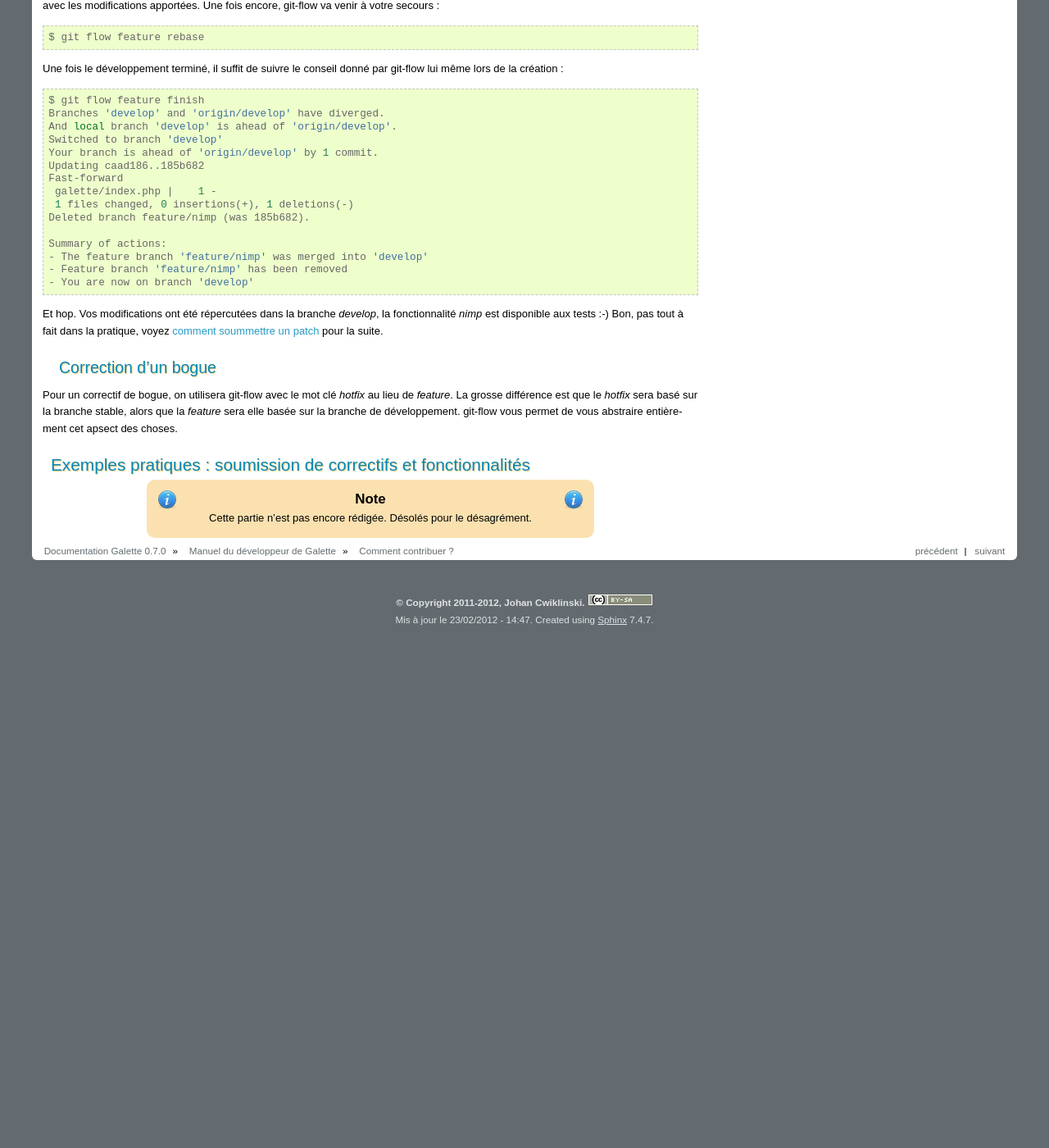
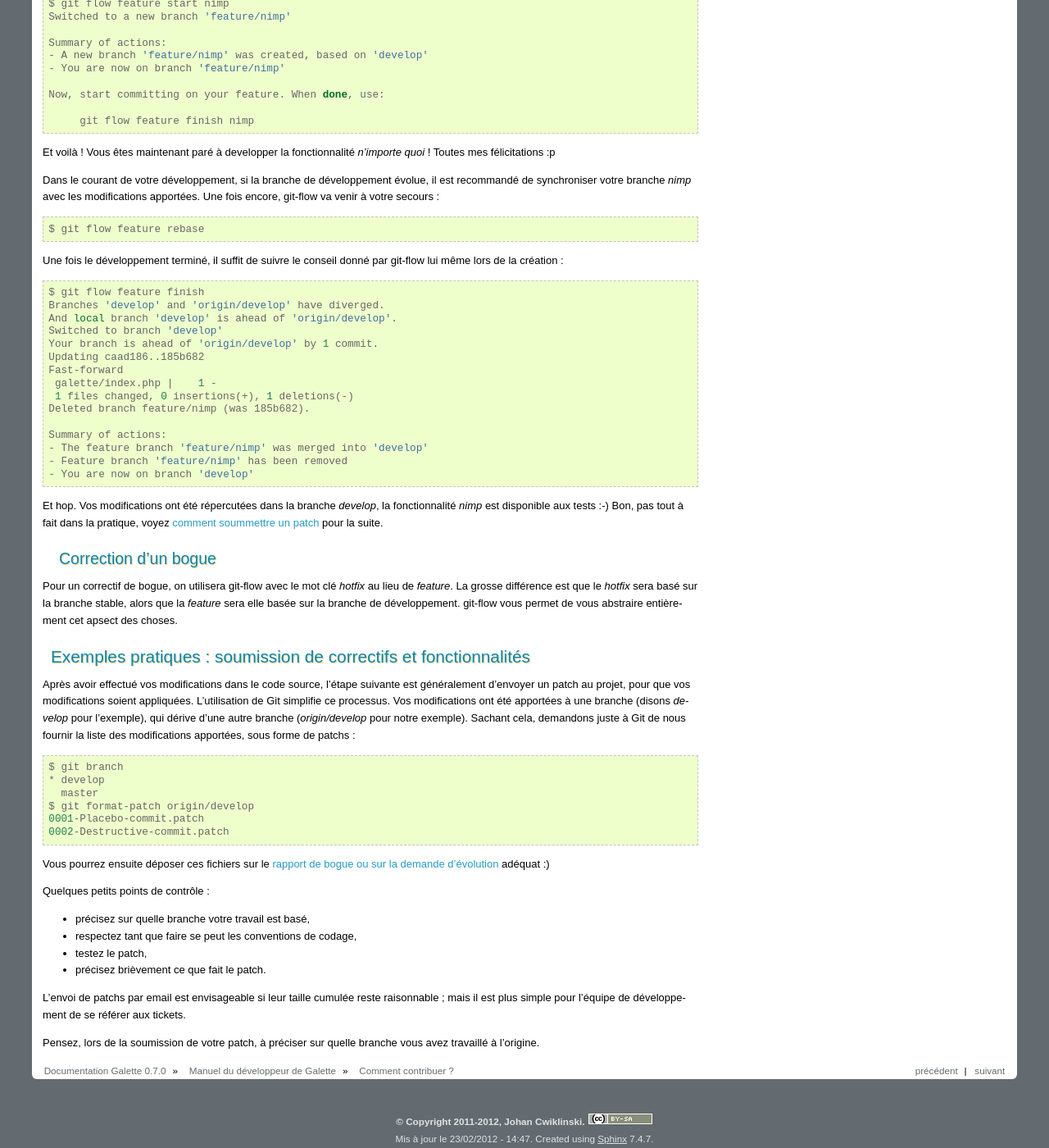
Before and after one commit to galette/galettedoc, a Sphinx documentation site: the page built from source/development/contributor.rst, in a window 1280 px wide and 1400 px high, scrolled down 1403 px. Shown: the whole window at 82% size. Built offline with Sphinx 7.4.7, drawn with Linux system fonts in a browser that asks for light colours; before the commit the page ends 2169 px from its top, so only the background shows below that; some of the changed text lies outside the part shown.

Commit message:
Configuration et soumission de patchs

```diff
--- a/source/development/contributor.rst
+++ b/source/development/contributor.rst
@@ -14,6 +14,18 @@ Modèle de développement
 Galette est constitué de versions stables, sur lesquelles il faut pouvoir apporter des correctifs, d'une version de développement, et de moult versions de tests pour l'intégration de nouvelles fonctionnalités qui seront (ou pas) implémentées par la suite.
 
 `Vincent Driessen <http://nvie.com>`_ a publié en 2010 un `modèle de gestion des branches Git que je trouve très pertinent <http://nvie.com/posts/a-successful-git-branching-model/>`_, et que j'ai décidié d'utiliser pour le développement de Galette. Couplé à l'outil git-flow du même auteur, le workflow est plus simple à suivre. Vous en doutez ? Alors, je vous laisse consulter cet `article qui vous explique pourquoi vous devriez utiliser git-flow <http://jeffkreeftmeijer.com/2010/why-arent-you-using-git-flow/>`_.
+
+Configuration de Git
+====================
+
+La toute première chose à faire si vous venez d'installer Git, c'est de configurer vos nom et adresse email. Pour ce faire, entrez simplement :
+
+.. code-block:: bash
+
+   $ git config --global user.name "Victor Hugo"
+   $ git config --global user.email "victor@hugo.fr"
+
+Il s'agit là du minimum syndical de configuration Git que vous avez à faire :) Bien entendu, Git dispose de bon nombre d'options, je vous recommande la lecture du `chapitre sur la configuration de Git de ProGit.org <http://progit.org/book/fr/ch7-1.html>`_ (la traduction de ce chapitre peut ne pas être à jour, consultez la `version originale <http://progit.org/book/ch7-1.html>`_ en cas de doute).
 
 Exemples pratiques : développement
 ==================================
@@ -105,6 +117,26 @@ Pour un correctif de bogue, on utilisera git-flow avec le mot clé `hotfix` au l
 Exemples pratiques : soumission de correctifs et fonctionnalités
 ================================================================
 
-.. note::
+Après avoir effectué vos modifications dans le code source, l'étape suivante est généralement d'envoyer un patch au projet, pour que vos modifications soient appliquées. L'utilisation de Git simplifie ce processus. Vos modifications ont été apportées à une branche (disons `develop` pour l'exemple), qui dérive d'une autre branche (`origin/develop` pour notre exemple). Sachant cela, demandons juste à Git de nous fournir la liste des modifications apportées, sous forme de patchs :
 
-   Cette partie n'est pas encore rédigée. Désolés pour le désagrément.
+.. code-block:: bash
+
+   $ git branch
+   * develop
+     master
+   $ git format-patch origin/develop
+   0001-Placebo-commit.patch
+   0002-Destructive-commit.patch
+
+Vous pourrez ensuite déposer ces fichiers sur le `rapport de bogue ou sur la demande d'évolution <http://redmine.ulysses.fr/projects/galette/>`_ adéquat :)
+
+Quelques petits points de contrôle :
+
+* précisez sur quelle branche votre travail est basé,
+* respectez tant que faire se peut les conventions de codage,
+* testez le patch,
+* précisez brièvement ce que fait le patch.
+
+L'envoi de patchs par email est envisageable si leur taille cumulée reste raisonnable ; mais il est plus simple pour l'équipe de développement de se référer aux tickets.
+
+Pensez, lors de la soumission de votre patch, à préciser sur quelle branche vous avez travaillé à l'origine.
```
